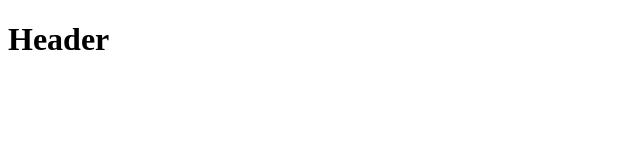
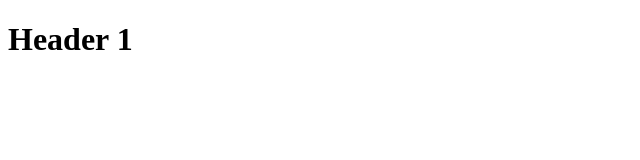
Before and after one commit to IVK-Lucio/Git101, a plain HTML site: page index.html in a window 1280 px wide. Shown: the full height of the page, 0-640 px from the left. Drawn offline with Linux system fonts and the light colour scheme.

Commit message:
Added: header1

```diff
--- a/index.html
+++ b/index.html
@@ -6,6 +6,6 @@
     <title>Document</title>
 </head>
 <body>
-    <H1>Header</H1>
+    <H1>Header 1</H1>
 </body>
 </html>
```
